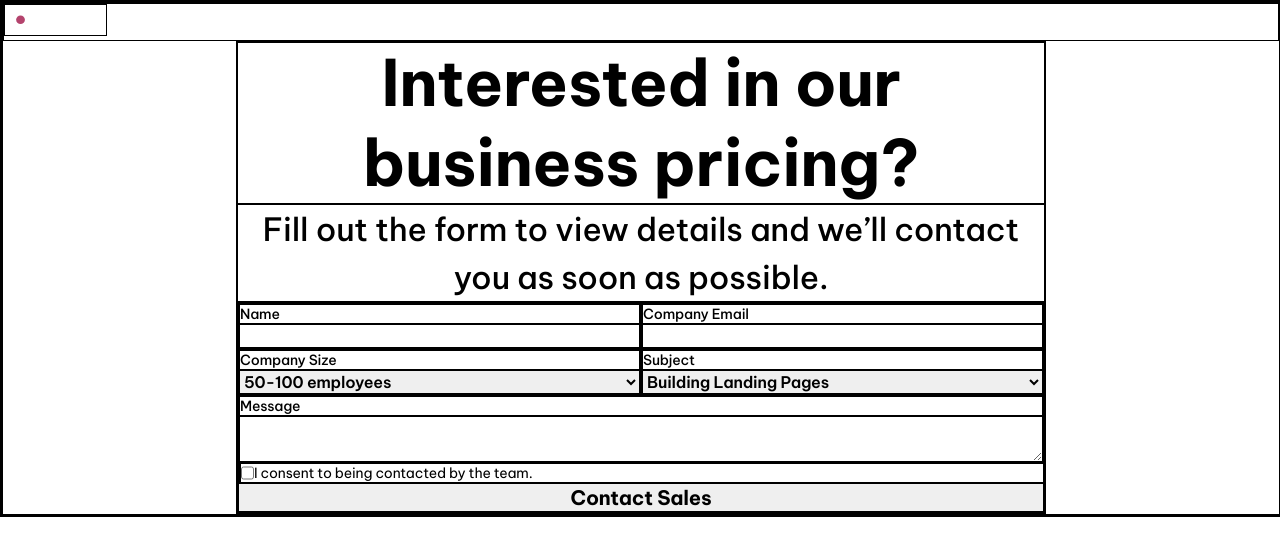
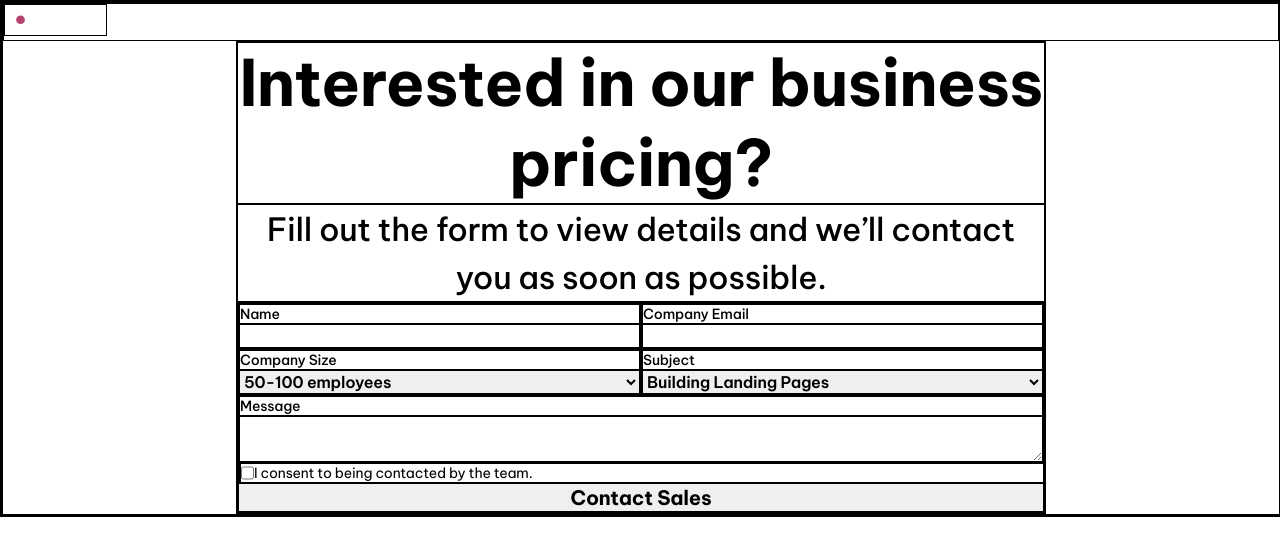
Before and after one commit to Nimus-oes/react-static-contact-form, a React (Vite) app: page / in a window 1280 px wide. Shown: the top 556 px of the page. Built offline with nearby package versions, Linux system fonts and the light colour scheme.

Commit message:
Add letter spacing to heading in desktop screen

```diff
--- a/src/App.css
+++ b/src/App.css
@@ -70,10 +70,12 @@
 
   .title {
     font-size: 64px;
+    letter-spacing: -0.64px;
   }
 
   .subtitle {
     font-size: 32px;
+    letter-spacing: -0.32px;
   }
 
   .form {
```
